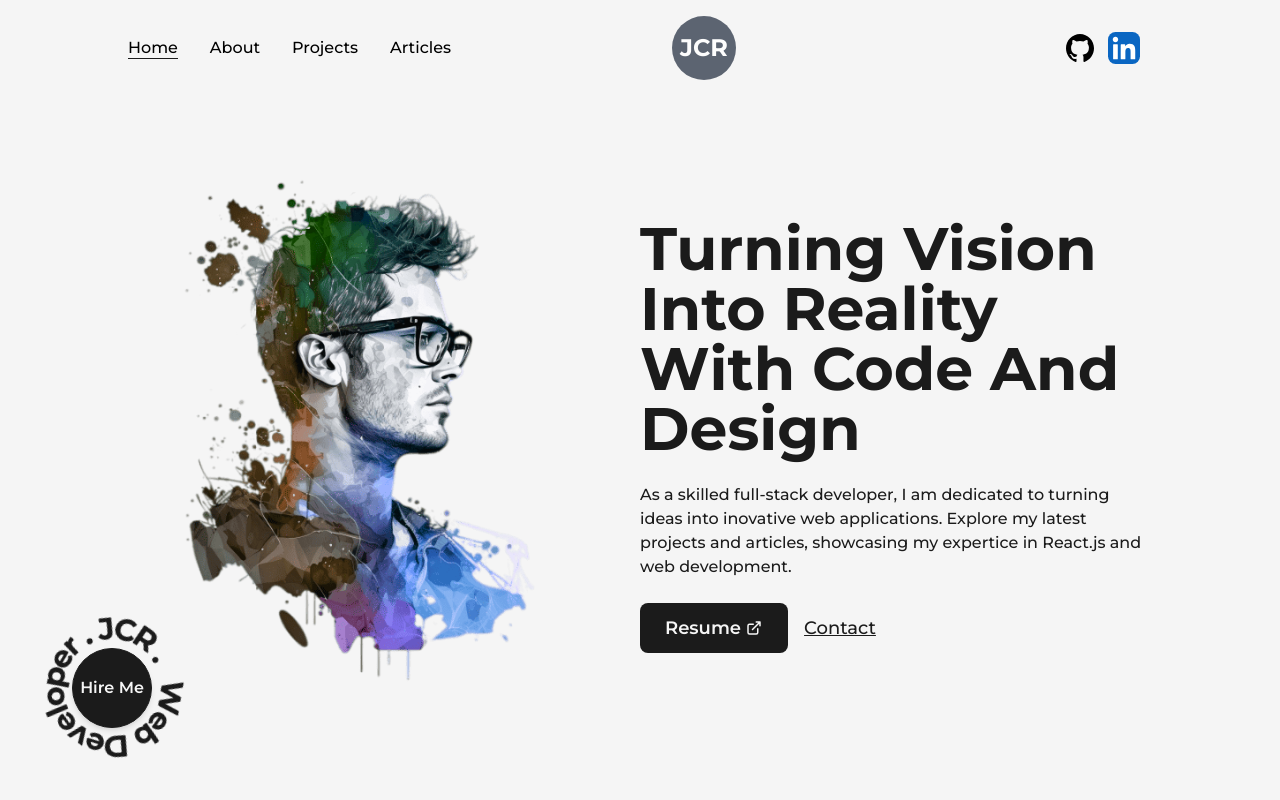
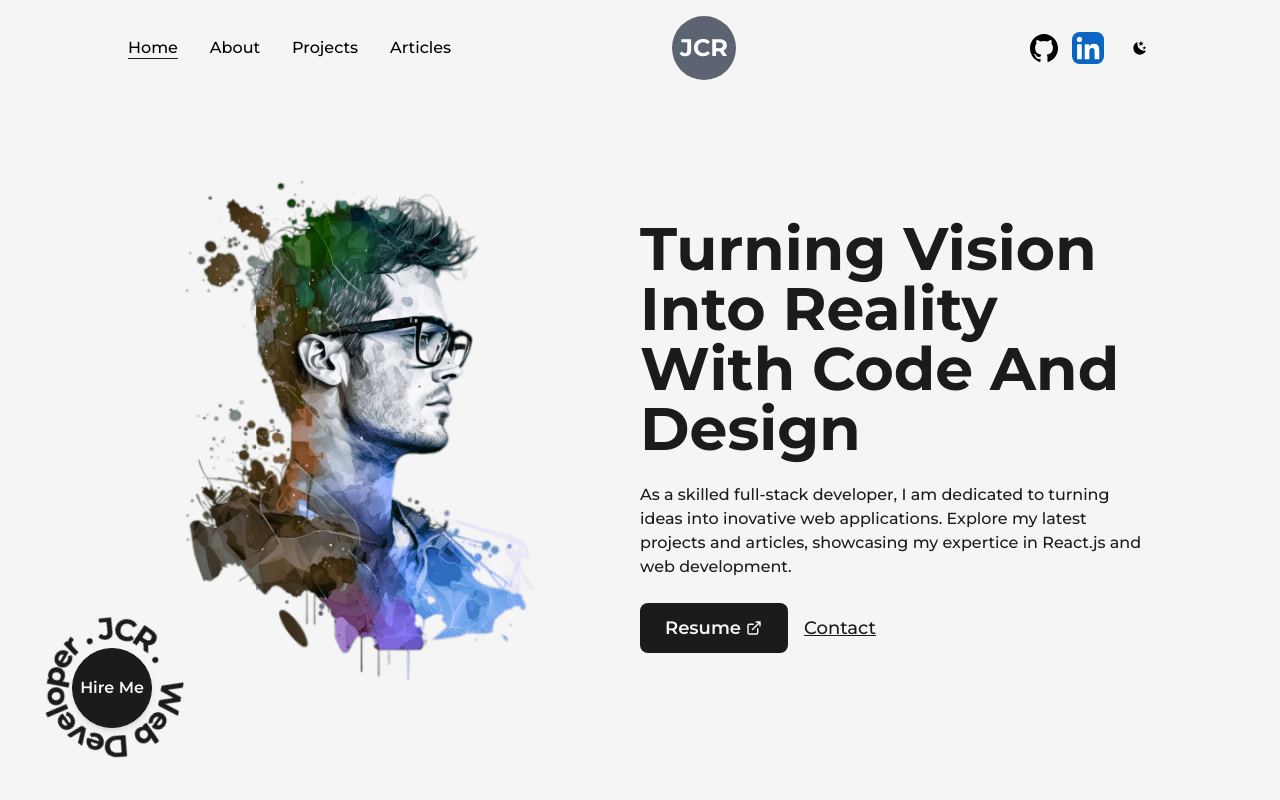
Before and after one commit to JesusC-R/portfolio, a Next.js app: page / in a window 1280 px wide. Shown: the top 800 px of the page. Built offline with nearby package versions, Linux system fonts and the light colour scheme.

Commit message:
Feat: Add theme switch to navbar.

```diff
--- a/src/app/components/NavBar.tsx
+++ b/src/app/components/NavBar.tsx
@@ -3,8 +3,9 @@
 import Link from "next/link";
 import Logo from "./Logo";
 import { usePathname } from "next/navigation";
-import { GithubIcon, LinkedInIcon } from "./Icons";
+import { GithubIcon, LinkedInIcon, MoonIcon, SunIcon } from "./Icons";
 import { motion } from "framer-motion";
+import useThemeSwitcher from "../hooks/useThemeSwitcher";
 
 interface CustomLinkProps {
   href: string;
@@ -12,10 +13,9 @@
   className?: string;
 }
 
-const NavBar = () => {
+const CustomLink = ({ href, title, className = "" }: CustomLinkProps) => {
   const pathname = usePathname();
 
-  const CustomLink = ({ href, title, className = "" }: CustomLinkProps) => {
   return (
     <Link href={href} className={`${className} relative group`}>
       {title}
@@ -31,6 +31,9 @@
     </Link>
   );
 };
+
+const NavBar = () => {
+  const [mode, setMode] = useThemeSwitcher();
 
   return (
     <header
@@ -62,6 +65,18 @@
         >
           <LinkedInIcon />
         </motion.a>
+
+        <button
+          onClick={() => setMode(mode === "light" ? "dark" : "light")}
+          className="ml-3 flex items-center justify-center rounded-full p-1"
+        >
+          {mode === "dark" ? (
+            <SunIcon className="fill-dark" />
+          ) : (
+            <MoonIcon className="fill-dark" />
+          )}
+        </button>
+
       </nav>
       <div className="absolute left-[50%] top-2 translate-x-[50%]">
         <Logo />
```
Lines whose indentation alone changed are shown as unchanged.
